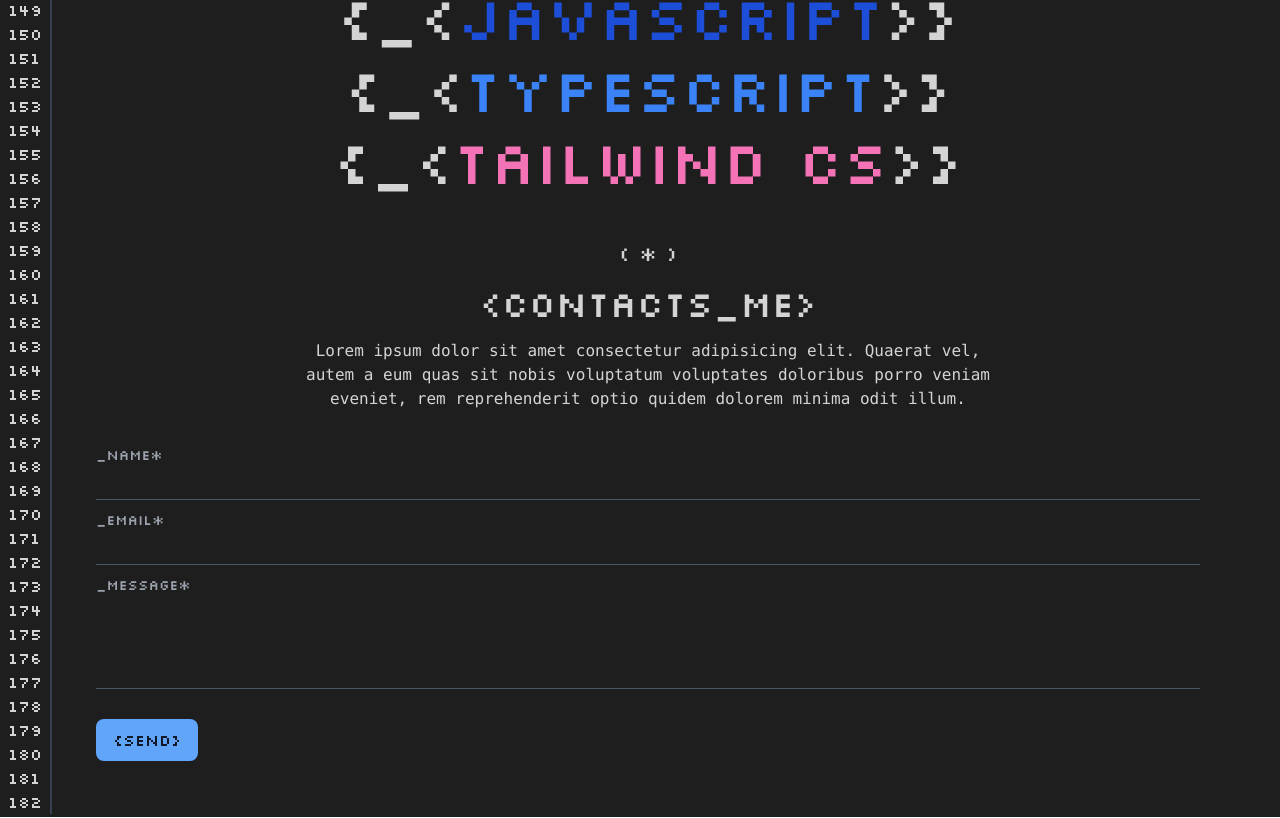
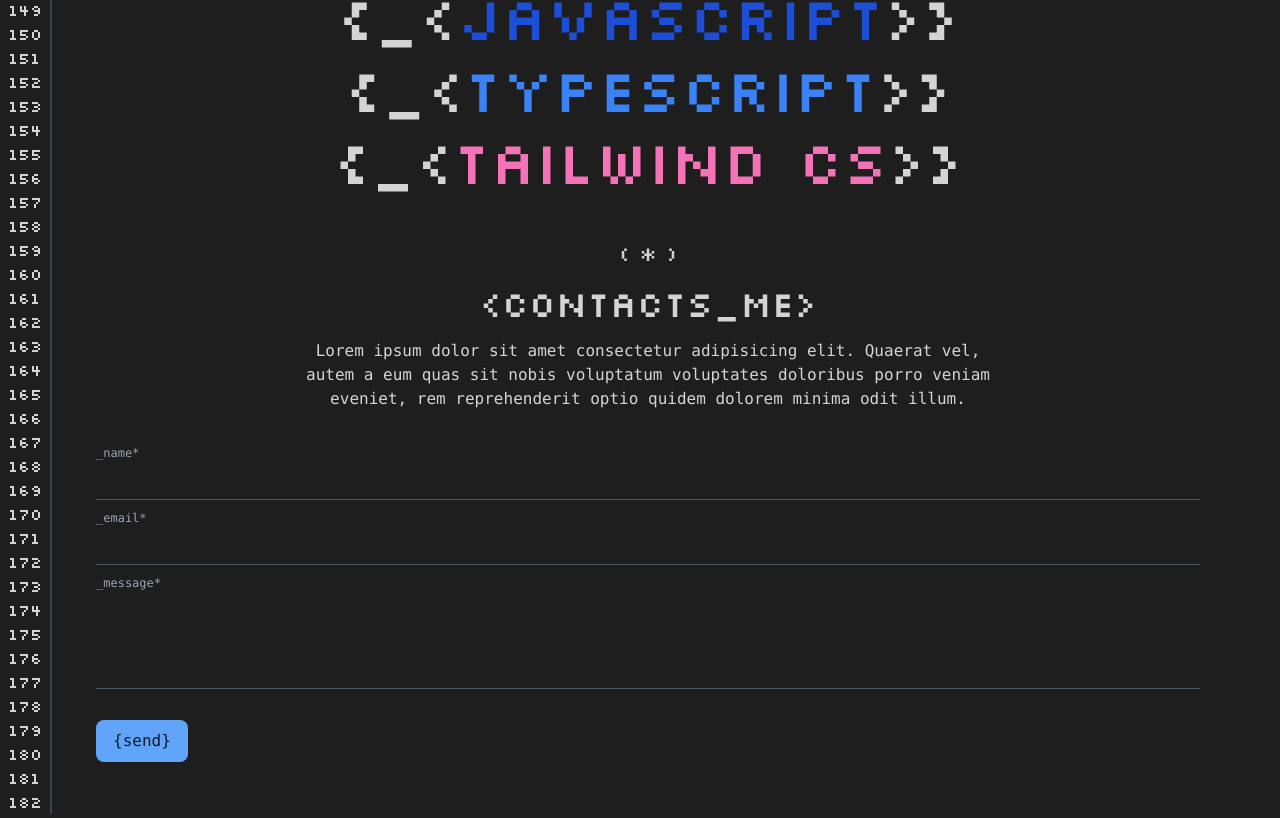
Before and after one commit to zura445/portfolio, a React (Vite) app: page / in a window 1280 px wide. Shown: the part 3586-4404 px from the top of the page. Built offline with nearby package versions, Linux system fonts and the light colour scheme.

Commit message:
create input validation

```diff
--- a/src/components/AboutMe.tsx
+++ b/src/components/AboutMe.tsx
@@ -1,4 +1,4 @@
-import React, { useState, useRef, useEffect } from "react";
+import { useState, useRef, useEffect } from "react";
 import jobsData from "../../src/jobsData.json";
 
 interface Job {
--- a/src/components/Contacts.tsx
+++ b/src/components/Contacts.tsx
@@ -1,4 +1,7 @@
-import React, { useState } from "react";
+import React from "react";
+import { useForm } from "react-hook-form";
+import { yupResolver } from "@hookform/resolvers/yup";
+import * as yup from "yup";
 
 interface FormData {
   name: string;
@@ -6,26 +9,33 @@
   message: string;
 }
 
+const schema = yup.object().shape({
+  name: yup
+    .string()
+    .min(2, "სახელი უნდა შეიცავდეს მინიმუმ 2 სიმბოლოს")
+    .required("სახელი სავალდებულოა"),
+  email: yup
+    .string()
+    .email("არასწორი ელ-ფოსტის ფორმატი")
+    .min(2, "ელ-ფოსტა უნდა შეიცავდეს მინიმუმ 2 სიმბოლოს")
+    .required("ელ-ფოსტა სავალდებულოა"),
+  message: yup
+    .string()
+    .min(2, "შეტყობინება უნდა შეიცავდეს მინიმუმ 2 სიმბოლოს")
+    .required("შეტყობინება სავალდებულოა"),
+});
+
 const ContactForm: React.FC = () => {
-  const [formData, setFormData] = useState<FormData>({
-    name: "",
-    email: "",
-    message: "",
+  const {
+    register,
+    handleSubmit,
+    formState: { errors },
+  } = useForm<FormData>({
+    resolver: yupResolver(schema),
   });
 
-  const handleChange = (
-    e: React.ChangeEvent<HTMLInputElement | HTMLTextAreaElement>
-  ) => {
-    const { name, value } = e.target;
-    setFormData((prevState) => ({
-      ...prevState,
-      [name]: value,
-    }));
-  };
-
-  const handleSubmit = (e: React.FormEvent<HTMLFormElement>) => {
-    e.preventDefault();
-    console.log(formData);
+  const onSubmit = (data: FormData) => {
+    console.log(data);
     // აქ შეგიძლიათ დაამატოთ ფორმის გაგზავნის ლოგიკა
   };
 
@@ -44,67 +54,71 @@
         </div>
       </div>
       <form
-        onSubmit={handleSubmit}
-        className="max-w-6xl mx-auto p-6 mt-6 text-white"
+        onSubmit={handleSubmit(onSubmit)}
+        className="max-w-6xl mx-auto p-6 mt-6 text-white font-mono"
       >
         <div className="mb-6 relative">
           <input
+            {...register("name")}
             type="text"
             id="name"
-            name="name"
-            value={formData.name}
-            onChange={handleChange}
-            required
             className="w-full bg-transparent border-b border-gray-600 py-2 focus:outline-none focus:border-blue-400 text-white"
           />
           <label
             htmlFor="name"
             className={`absolute left-0 -top-3.5 text-gray-400 text-sm transition-all
-                      ${formData.name ? "text-blue-400 -top-3.5 text-xs" : ""}`}
+                      ${
+                        errors.name ? "text-red-400" : "text-blue-400"
+                      } -top-3.5 text-xs`}
           >
             _name*
           </label>
+          {errors.name && (
+            <p className="text-red-400 text-xs mt-1">{errors.name.message}</p>
+          )}
         </div>
 
         <div className="mb-6 relative">
           <input
+            {...register("email")}
             type="email"
             id="email"
-            name="email"
-            value={formData.email}
-            onChange={handleChange}
-            required
             className="w-full bg-transparent border-b border-gray-600 py-2 focus:outline-none focus:border-blue-400 text-white"
           />
           <label
             htmlFor="email"
             className={`absolute left-0 -top-3.5 text-gray-400 text-sm transition-all
                       ${
-                        formData.email ? "text-blue-400 -top-3.5 text-xs" : ""
-                      }`}
+                        errors.email ? "text-red-400" : "text-blue-400"
+                      } -top-3.5 text-xs`}
           >
             _email*
           </label>
+          {errors.email && (
+            <p className="text-red-400 text-xs mt-1">{errors.email.message}</p>
+          )}
         </div>
 
         <div className="mb-6 relative">
           <textarea
+            {...register("message")}
             id="message"
-            name="message"
-            value={formData.message}
-            onChange={handleChange}
-            required
             className="w-full bg-transparent border-b border-gray-600 py-2 focus:outline-none focus:border-blue-400 text-white resize-none min-h-[100px]"
           />
           <label
             htmlFor="message"
             className={`absolute left-0 -top-3.5 text-gray-400 text-sm transition-all
                       ${
-                        formData.message ? "text-blue-400 -top-3.5 text-xs" : ""
-                      }`}
+                        errors.message ? "text-red-400" : "text-blue-400"
+                      } -top-3.5 text-xs`}
           >
             _message*
           </label>
+          {errors.message && (
+            <p className="text-red-400 text-xs mt-1">
+              {errors.message.message}
+            </p>
+          )}
         </div>
 
         <button
```
